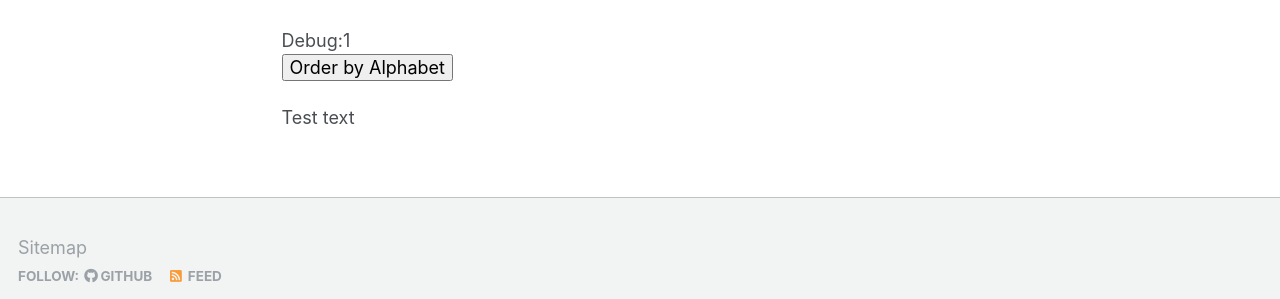
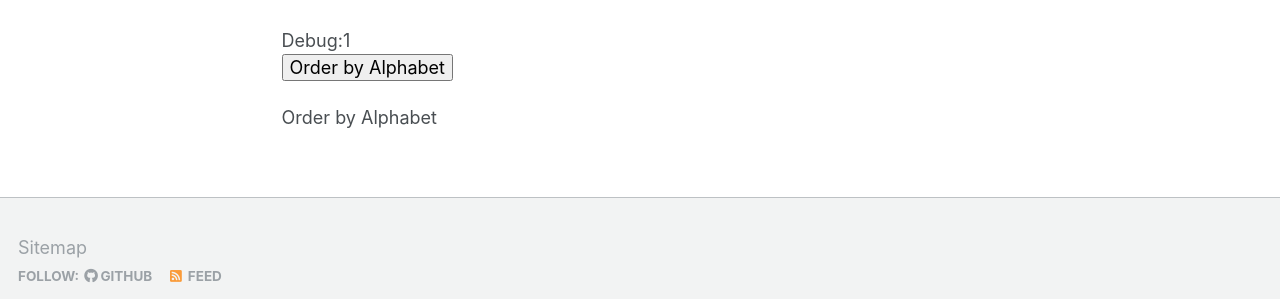
Before and after one commit to mknittel/mknittel.github.io, a Jekyll site: the page built from _pages/publications.md, in a window 1280 px wide and 900 px high, scrolled down 1939 px. Shown: the part 547-846 px from the top of the window. Built offline with Jekyll 4.4.1, drawn with Linux system fonts in a browser that asks for light colours.

Commit message:
Added next, should change text now

```diff
--- a/_pages/publications.md
+++ b/_pages/publications.md
@@ -98,4 +99,4 @@ David A. Chu, Grace Diehl, Marina Knittel, Judy Lin, Liam Lloyd, [James C. Boerk
 
 <br/>Debug:1<br/>
 <button type="button">Order by Alphabet</button>
-<p>Test text</p>
+<p>Order by Alphabet</p>
```
Also changed, not shown: other parts of _pages/publications.md (+2 -1 lines).
